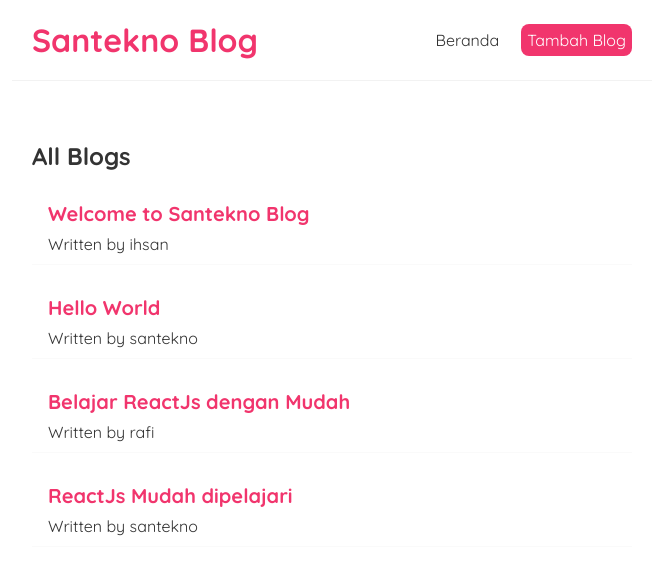
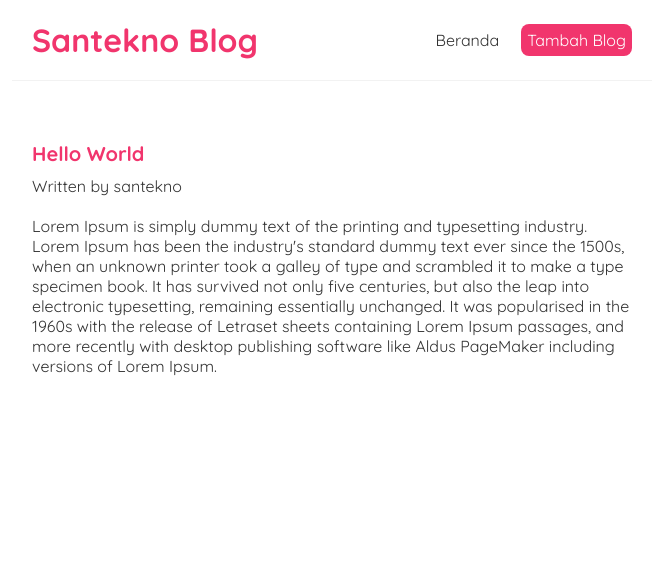
Before and after one commit to santekno/tutorial-reactjs, a React (Create React App) app: page /blogs/1 in a window 1280 px wide. Shown: the top 574 px of the page, without its empty margins (308-971 px from the left). Built offline with nearby package versions, Linux system fonts and the light colour scheme; data requests are answered from the project's data file.

Commit message:
changes: -adding router -exact match -change router link -router parameters

```diff
--- a/package.json
+++ b/package.json
@@ -8,7 +8,8 @@
     "@testing-library/user-event": "^13.5.0",
     "react": "^17.0.2",
     "react-dom": "^17.0.2",
-    "react-scripts": "4.0.1",
+    "react-router-dom": "^5.3.0",
+    "react-scripts": "^5.0.0",
     "web-vitals": "^2.1.4"
   },
   "scripts": {
--- a/src/App.js
+++ b/src/App.js
@@ -1,15 +1,29 @@
 import Navbar from './Navbar';
 import Home from './Home';
-
+import { BrowserRouter as Router, Route, Switch } from 'react-router-dom';
+import Create from './Create';
+import BlogDetails from './BlogDetails';
 
 function App() {
   return (
-    <div className="App">
-      <Navbar />
-      <div className='content'>
-        <Home />
+    <Router>
+      <div className="App">
+        <Navbar />
+        <div className='content'>
+          <Switch>
+            <Route exact path={"/"}>
+              <Home />
+            </Route>
+            <Route path={"/create"}>
+              <Create />
+            </Route>
+            <Route path={"/blogs/:id"}>
+              <BlogDetails />
+            </Route>
+          </Switch>
+        </div>
       </div>
-    </div>
+    </Router>
   );
 }
 
--- /dev/null
+++ b/src/BlogDetails.js
@@ -0,0 +1,23 @@
+import { useParams } from "react-router-dom";
+import useFetch from "./useFetch";
+
+const BlogDetails = () => {
+  const { id } = useParams();
+  const { data: blog, isPending, error } = useFetch("http://localhost:8000/blogs/" + id)
+
+  return (
+    <div className="blog-details">
+      {error && <div>{error}</div>}
+      {isPending && <div>Loading...</div>}
+      {blog && (
+        <article>
+          <h2>{ blog.title }</h2>
+          <p>Written by { blog.author }</p>
+          <div>{ blog.body }</div>
+        </article>
+      )}
+    </div>
+  );
+}
+
+export default BlogDetails;
--- a/src/BlogList.js
+++ b/src/BlogList.js
@@ -1,3 +1,5 @@
+import { Link } from "react-router-dom";
+
 const BlogList = ({ blogs, title }) => {
   // const blogs = props.blogs;
   // const title = props.title;
@@ -7,8 +9,10 @@
       <h2>{title}</h2>
       {blogs.map(blog => (
         <div className="blog-preview" key={blog.id} >
-          <h2>{blog.title}</h2>
-          <p>Written by {blog.author}</p>
+          <Link to={`/blogs/${blog.id}`}>
+            <h2>{blog.title}</h2>
+            <p>Written by {blog.author}</p>
+          </Link>
         </div>
       ))}
     </div>
--- /dev/null
+++ b/src/Create.js
@@ -0,0 +1,9 @@
+const Create = () => {
+  return (
+    <div className="create">
+      <h2>Tambah Posting Blog</h2>
+    </div>
+   );
+}
+
+export default Create;
--- a/src/Navbar.js
+++ b/src/Navbar.js
@@ -1,16 +1,17 @@
 import React from 'react';
+import { Link } from 'react-router-dom';
 
 const Navbar = () => {
   return (
     <div className="navbar">
       <h1>Santekno Blog</h1>
       <div className="links">
-        <a href="/">Beranda</a>
-        <a href="/create" style={{
+        <Link to="/">Beranda</Link>
+        <Link to="/create" style={{
           color: "white",
           backgroundColor: "#f1356d",
           borderRadius: "8px",
-        }}>Tambah Blog</a>
+        }}>Tambah Blog</Link>
       </div>
     </div>
   );
--- a/src/index.css
+++ b/src/index.css
@@ -1,4 +1,4 @@
-@import url('https://fonts.googleapis.com/css2?family=Quicksand:wght@300;400;500;600;700&display=swap');
+@import url("https://fonts.googleapis.com/css2?family=Quicksand:wght@300;400;500;600;700&display=swap");
 
 /* base styles */
 * {
@@ -41,10 +41,21 @@
   border-bottom: 1px solid #fafafa;
 }
 .blog-preview:hover {
-  box-shadow: 1px 3px 5px rgba(0,0,0,0.1);
+  box-shadow: 1px 3px 5px rgba(0, 0, 0, 0.1);
 }
 .blog-preview h2 {
   font-size: 20px;
   color: #f1356d;
   margin-bottom: 8px;
 }
+
+/* blog details page */
+.blog-details h2 {
+  font-size: 20px;
+  color: #f1356d;
+  margin-bottom: 10px;
+}
+
+.blog-details div {
+  margin: 20px 0;
+}
--- a/src/useFetch.js
+++ b/src/useFetch.js
@@ -6,8 +6,9 @@
   const [error, setError] = useState(null);
 
   useEffect(() => {
+    const abortContr = new AbortController();
     setTimeout(() => {
-      fetch(url)
+      fetch(url,{ signal: abortContr.signal})
         .then(res => {
           if (!res.ok) {
             throw Error('could not fetch the data for that resource');
@@ -20,10 +21,16 @@
           setError(null);
         })
         .catch(err => {
-          setIsPending(false);
-          setError(err.message);
+          if (err.name === 'AbortErrr'){
+            console.log("fetch aborted");
+          }else{
+            setIsPending(false);
+            setError(err.message);
+          }
         })
     }, 1000);
+
+    return () => abortContr.abort();
   }, [url]);
 
   return { data, isPending, error }
```
Also changed, not shown: src/Home.js (+4 -5 lines), 2 other files (tests, documents, lock files or other folders).
